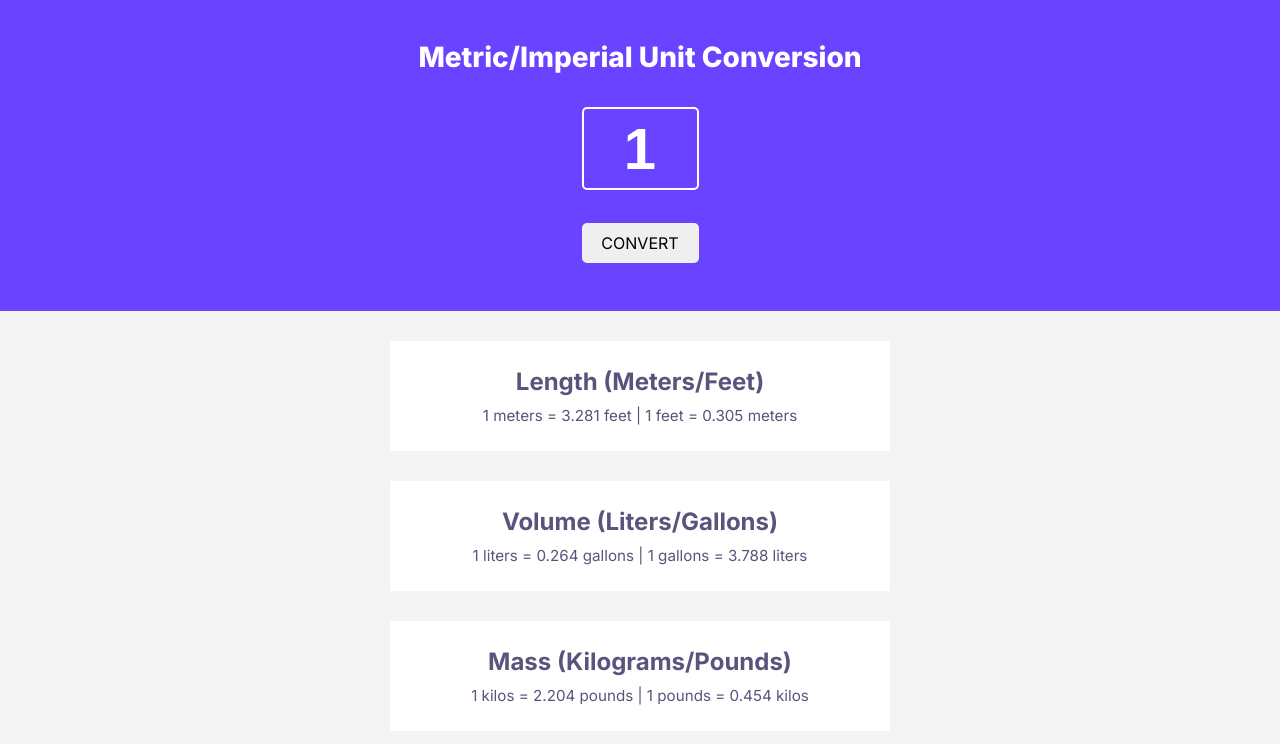
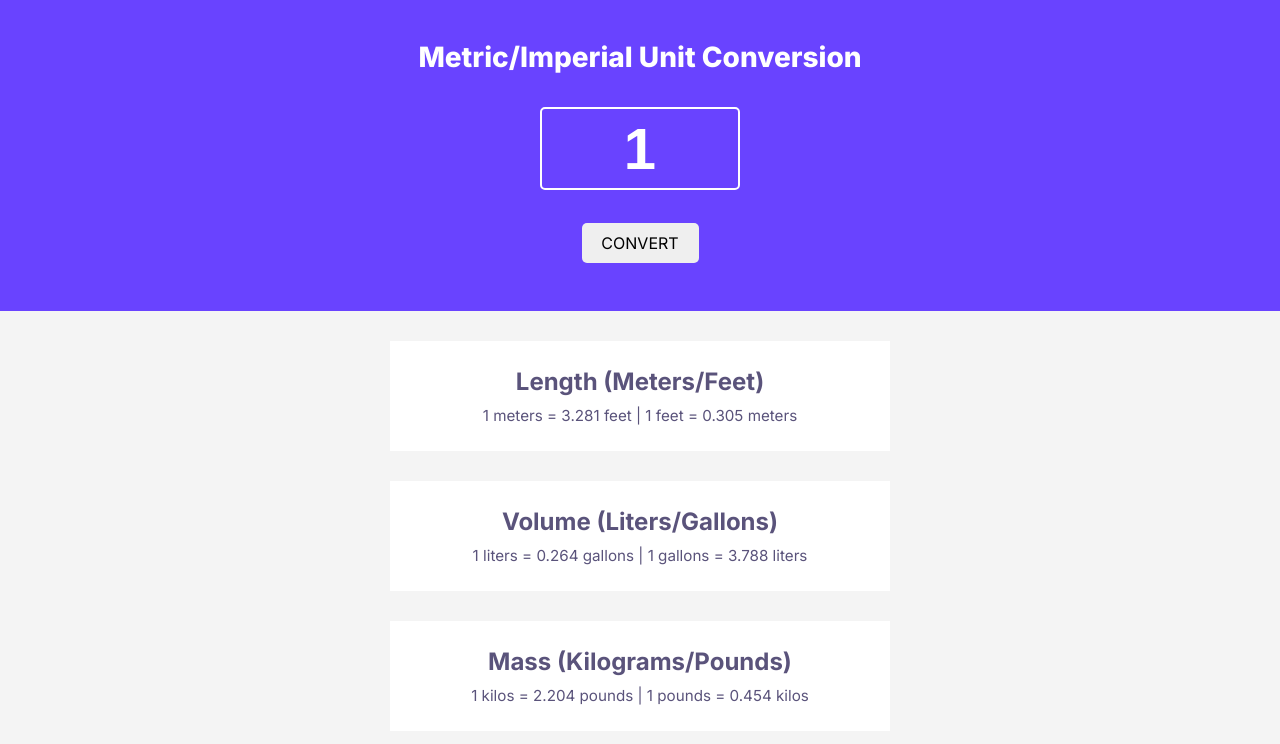
Before and after one commit to VincentWebDev/unit-conversion, a plain HTML site: page index.html in a window 1280 px wide. Drawn offline with Linux system fonts and the light colour scheme.

Commit message:
improve mobile CSS

```diff
--- a/style.css
+++ b/style.css
@@ -96,16 +96,14 @@ h1 {
 }
 
 /* disable scrollbar */
-/* input[type="number"]::-webkit-inner-spin-button,
+input[type="number"]::-webkit-inner-spin-button,
 input[type="number"]::-webkit-outer-spin-button {
   -webkit-appearance: none;
   margin: 0;
-} */
+}
 
-@media only screen and (min-width: 768px) {
-  input[type="number"]::-webkit-inner-spin-button,
-  input[type="number"]::-webkit-outer-spin-button {
-    -webkit-appearance: none;
-    margin: 0;
+@media only screen and (min-width: 932px) {
+  #amount {
+    width: 200px;
   }
 }
```
